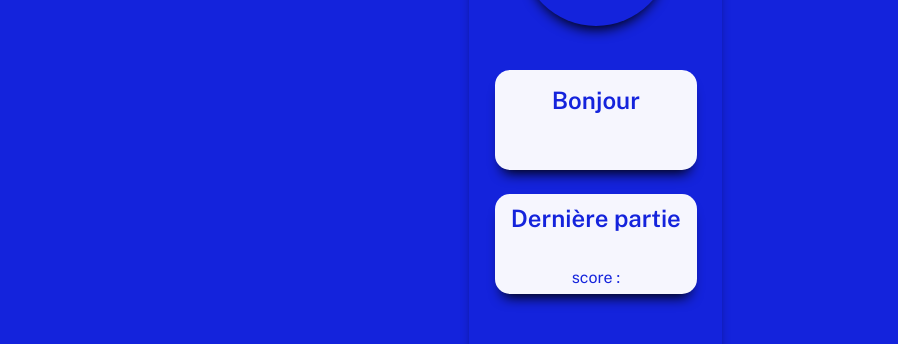
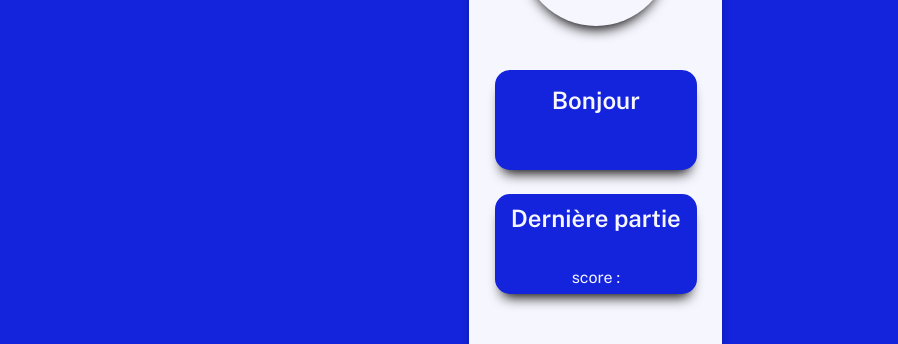
Before and after one commit to Belot-Nicolas/Hackathon_FaisezAttention_Front, a React (Create React App) app: page /game/1 in a window 1280 px wide. Shown: the part 437-781 px from the top of the page, without its empty margins (0-898 px from the left). Built offline with nearby package versions, Linux system fonts and the light colour scheme; no server answers.

Commit message:
change color

```diff
--- a/src/components/Profil.css
+++ b/src/components/Profil.css
@@ -4,8 +4,9 @@
     align-items: center;
     width: 20%;
     height: 80vh;
-    background-color: #1423DC;
-    color: #F6F6FE;
+
+    background-color: #F6F6FE;
+    color: #1423DC;
     font-family: 'Public Sans', sans-serif;
     border-radius: 15px;
     -webkit-box-shadow: 0px 10px 13px -7px #000000, 5px 5px 15px 5px rgba(0,0,0,0);
@@ -35,10 +36,10 @@ box-shadow: 0px 10px 13px -7px #000000, 5px 5px 15px 5px rgba(0,0,0,0);
     justify-content: center;
     width: 80%;
     height: 100px;
-    background-color: #F6F6FE;
-    color: #1423DC;
+    background-color: #1423DC;
+    color: #F6F6FE;
     margin-top: 24px;
     border-radius: 15px;
     -webkit-box-shadow: 0px 10px 13px -7px #000000, 5px 5px 15px 5px rgba(0,0,0,0);
-box-shadow: 0px 10px 13px -7px #000000, 5px 5px 15px 5px rgba(0,0,0,0);
+    box-shadow: 0px 10px 13px -7px #000000, 5px 5px 15px 5px rgba(0,0,0,0);
 }
```
